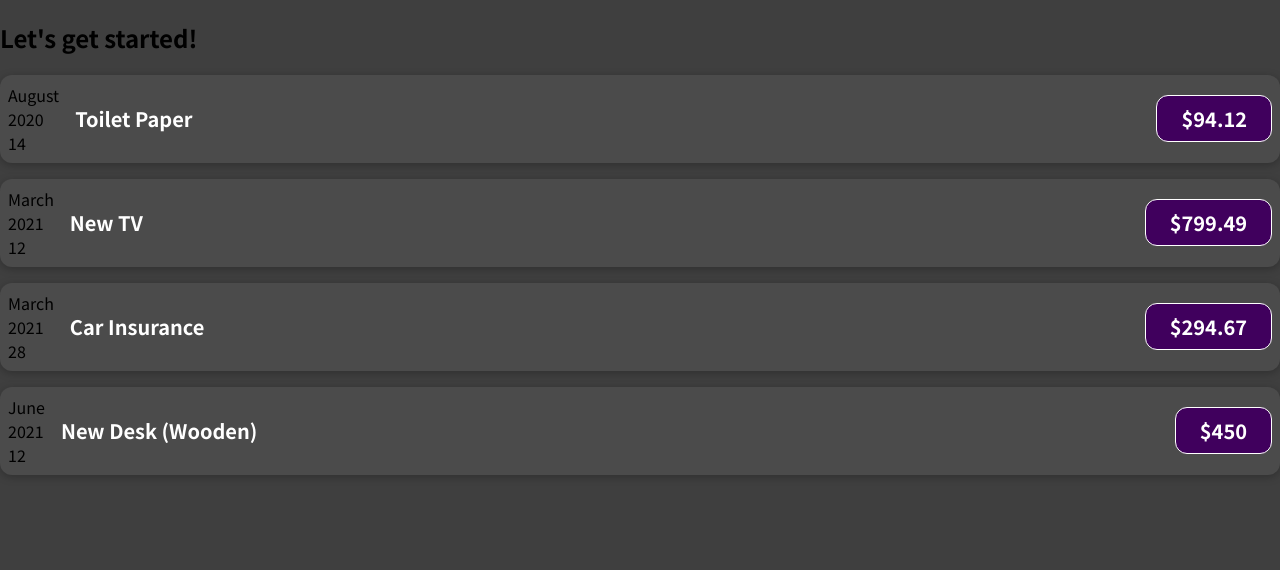
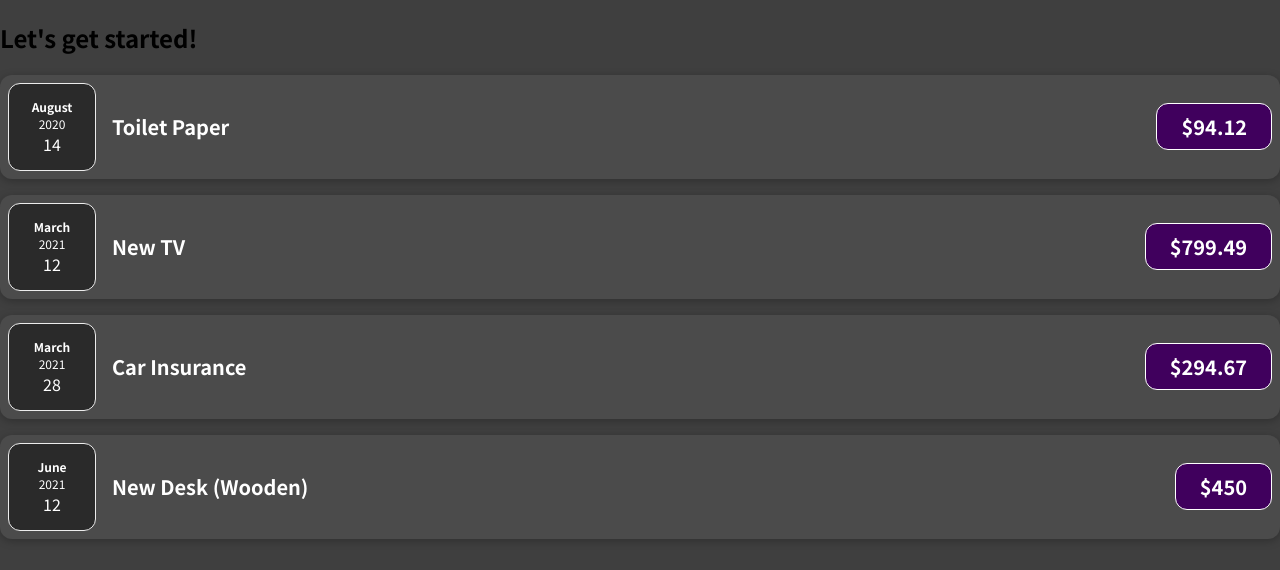
Before and after one commit to ColtonFalkner/ExpenseTracker, a JavaScript app in the folder my-app/: page / in a window 1280 px wide. Shown: the top 570 px of the page. Built offline with nearby package versions, Linux system fonts and the light colour scheme.

Commit message:
css imported and styled

```diff
--- /dev/null
+++ b/my-app/src/components/ExpenseDate.css
@@ -0,0 +1,26 @@
+.expense-date {
+  display: flex;
+  flex-direction: column;
+  width: 5.5rem;
+  height: 5.5rem;
+  border: 1px solid #ececec;
+  background-color: #2a2a2a;
+  color: white;
+  border-radius: 12px;
+  align-items: center;
+  justify-content: center;
+}
+
+.expense-date__month {
+  font-size: 0.75rem;
+  font-weight: bold;
+}
+
+.expense-date__year {
+  font-size: 0.75rem;
+}
+
+.expense-date__day {
+  font-size: 1.5rem;
+  font-weight: bold;
+}
--- a/my-app/src/components/ExpenseDate.js
+++ b/my-app/src/components/ExpenseDate.js
@@ -1,13 +1,15 @@
+import './ExpenseDate.css'
+
 function ExpenseDate(props) {
   const month = props.date.toLocaleString('en-US', { month: 'long' })
-  const date = props.date.toLocaleString('en-US', { day: '2-digit' })
+  const day = props.date.toLocaleString('en-US', { day: '2-digit' })
   const year = props.date.getFullYear()
 
   return (
-    <div>
-      <div>{month}</div>
-      <div>{year}</div>
-      <div>{date}</div>
+    <div className='expense-date'>
+      <div className='expense-date__month'>{month}</div>
+      <div className='expense-date__year'>{year}</div>
+      <div className='expense-day'>{day}</div>
     </div>
   )
 }
```
